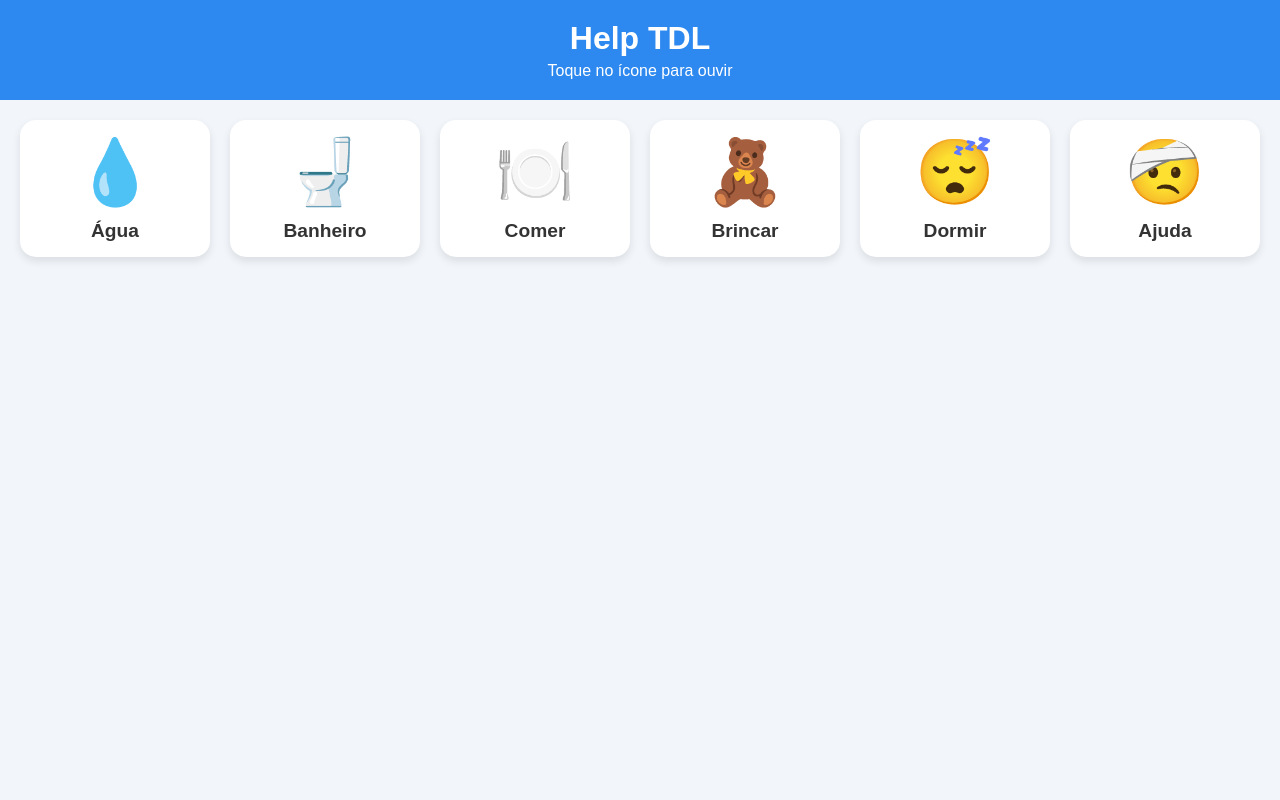
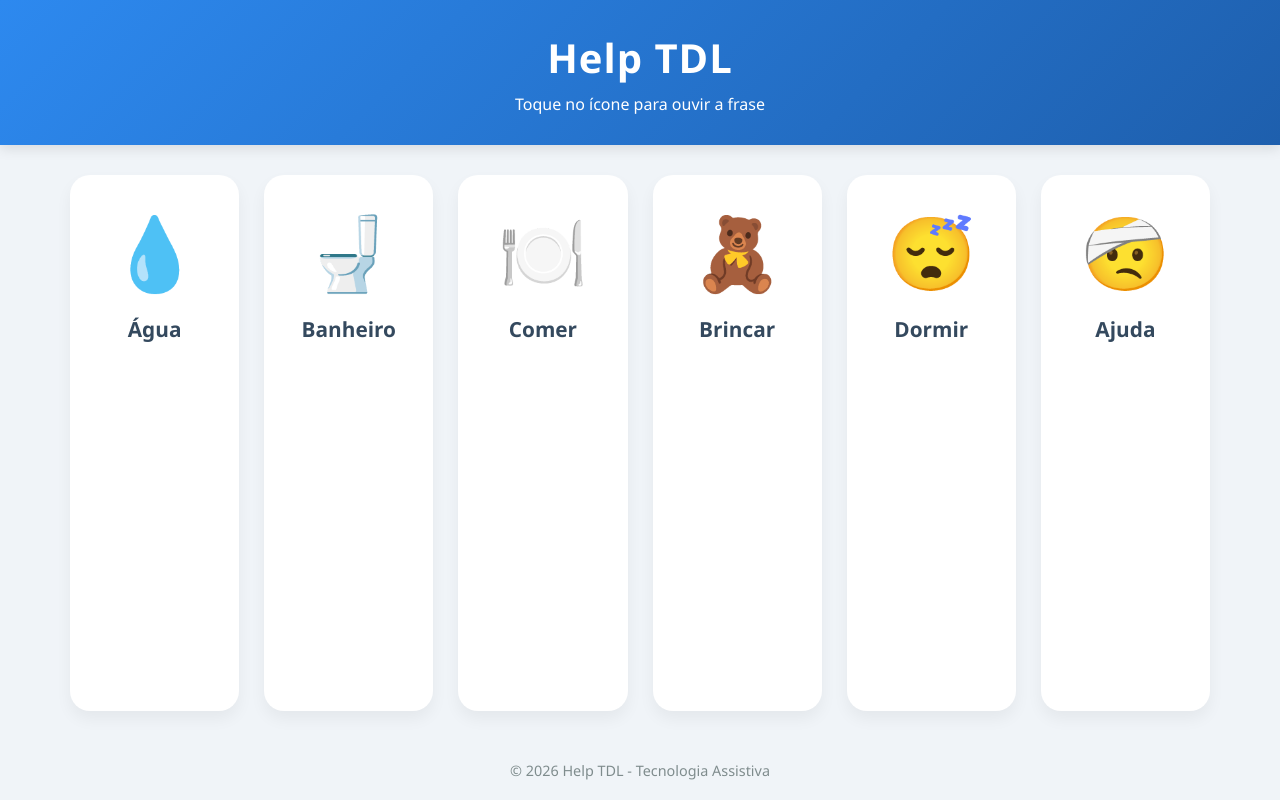
Before and after one commit to marcioowpp-dev/helptdl, a plain HTML site: page index.html in a window 1280 px wide. Drawn offline with Linux system fonts and the light colour scheme.

Commit message:
Add files via upload

```diff
--- a/index.html
+++ b/index.html
@@ -3,19 +3,22 @@
 <head>
     <meta charset="UTF-8">
     <meta name="viewport" content="width=device-width, initial-scale=1.0">
-    <title>Help TDL</title>
+    <title>Help TDL - Comunicação Assistiva</title>
     <link rel="stylesheet" href="style.css">
 </head>
 <body>
 
     <header>
         <h1>Help TDL</h1>
-        <p>Toque no ícone para ouvir</p>
+        <p>Toque no ícone para ouvir a frase</p>
     </header>
 
-    <main id="icons-container">
-        <!-- Os ícones serão gerados pelo JavaScript -->
-    </main>
+    <main id="icons-container" role="region" aria-label="Painel de comunicação">
+        </main>
+
+    <footer>
+        <p>© 2026 Help TDL - Tecnologia Assistiva</p>
+    </div>
 
     <script src="script.js"></script>
 </body>
--- a/script.js
+++ b/script.js
@@ -1,61 +1,51 @@
-// Lista de ícones e frases
-// O professor pode editar SOMENTE esta parte
+// Lista de ícones e frases configuráveis
 const icons = [
-    {
-        icon: "💧",
-        text: "Água",
-        speak: "Eu quero água"
-    },
-    {
-        icon: "🚽",
-        text: "Banheiro",
-        speak: "Quero ir ao banheiro"
-    },
-    {
-        icon: "🍽️",
-        text: "Comer",
-        speak: "Eu quero comer"
-    },
-    {
-        icon: "🧸",
-        text: "Brincar",
-        speak: "Eu quero brincar"
-    },
-    {
-        icon: "😴",
-        text: "Dormir",
-        speak: "Estou com sono"
-    },
-    {
-        icon: "🤕",
-        text: "Ajuda",
-        speak: "Preciso de ajuda"
-    }
+    { icon: "💧", text: "Água", speak: "Eu quero água" },
+    { icon: "🚽", text: "Banheiro", speak: "Quero ir ao banheiro" },
+    { icon: "🍽️", text: "Comer", speak: "Eu quero comer" },
+    { icon: "🧸", text: "Brincar", speak: "Eu quero brincar" },
+    { icon: "😴", text: "Dormir", speak: "Estou com sono" },
+    { icon: "🤕", text: "Ajuda", speak: "Preciso de ajuda" }
 ];
 
-// Função para falar o texto
+// Função principal de voz
 function speakText(text) {
+    // Interrompe qualquer fala anterior para não encavalar o som
+    window.speechSynthesis.cancel();
+
     const speech = new SpeechSynthesisUtterance(text);
     speech.lang = "pt-BR";
-    speech.rate = 0.9;
+    speech.rate = 0.9; // Velocidade levemente reduzida para clareza no TDL
+    speech.pitch = 1.0;
     window.speechSynthesis.speak(speech);
 }
 
-// Gerar os botões na tela
+// Renderização dos cards no container
 const container = document.getElementById("icons-container");
 
 icons.forEach(item => {
     const card = document.createElement("div");
     card.className = "icon-card";
 
+    // Acessibilidade: define o card como um botão para leitores de tela
+    card.setAttribute("role", "button");
+    card.setAttribute("tabindex", "0");
+    card.setAttribute("aria-label", `Pedir ${item.text}`);
+
     card.innerHTML = `
-        <div class="icon">${item.icon}</div>
+        <span class="icon" aria-hidden="true">${item.icon}</span>
         <div class="label">${item.text}</div>
     `;
 
+    // Evento de clique
     card.addEventListener("click", () => {
         speakText(item.speak);
     });
 
+    // Suporte para teclado (Enter)
+    card.addEventListener("keypress", (e) => {
+        if (e.key === "Enter") speakText(item.speak);
+    });
+
     container.appendChild(card);
 });
--- a/style.css
+++ b/style.css
@@ -2,59 +2,89 @@
     margin: 0;
     padding: 0;
     box-sizing: border-box;
-    font-family: Arial, Helvetica, sans-serif;
+    font-family: 'Segoe UI', Roboto, Helvetica, Arial, sans-serif;
 }
 
 body {
-    background-color: #f2f6fa;
-    color: #333;
+    background-color: #f0f4f8;
+    color: #2c3e50;
     min-height: 100vh;
+    display: flex;
+    flex-direction: column;
 }
 
 header {
     text-align: center;
-    padding: 20px;
-    background-color: #2d89ef;
+    padding: 30px 20px;
+    background: linear-gradient(135deg, #2d89ef 0%, #1e5fad 100%);
     color: white;
+    box-shadow: 0 4px 12px rgba(0,0,0,0.1);
 }
 
 header h1 {
-    font-size: 2rem;
-    margin-bottom: 5px;
-}
-
-header p {
-    font-size: 1rem;
+    font-size: 2.5rem;
+    margin-bottom: 8px;
+    letter-spacing: 1px;
 }
 
 main {
     display: grid;
-    grid-template-columns: repeat(auto-fit, minmax(140px, 1fr));
-    gap: 20px;
-    padding: 20px;
+    grid-template-columns: repeat(auto-fit, minmax(160px, 1fr));
+    gap: 25px;
+    padding: 30px;
+    flex: 1;
+    max-width: 1200px;
+    margin: 0 auto;
+    width: 100%;
 }
 
 .icon-card {
     background-color: white;
-    border-radius: 16px;
-    padding: 15px;
+    border-radius: 20px;
+    padding: 25px;
     text-align: center;
     cursor: pointer;
-    transition: transform 0.2s ease, box-shadow 0.2s ease;
-    box-shadow: 0 4px 8px rgba(0,0,0,0.1);
+    transition: all 0.3s cubic-bezier(0.175, 0.885, 0.32, 1.275);
+    box-shadow: 0 8px 16px rgba(0,0,0,0.05);
+    border: 2px solid transparent;
 }
 
 .icon-card:hover {
-    transform: scale(1.05);
-    box-shadow: 0 6px 12px rgba(0,0,0,0.15);
+    transform: translateY(-10px);
+    box-shadow: 0 12px 20px rgba(0,0,0,0.1);
+    border-color: #2d89ef;
+}
+
+.icon-card:active {
+    transform: scale(0.95);
 }
 
 .icon {
-    font-size: 64px;
-    margin-bottom: 10px;
+    font-size: 72px;
+    margin-bottom: 15px;
+    display: block;
 }
 
 .label {
-    font-size: 1.2rem;
-    font-weight: bold;
+    font-size: 1.3rem;
+    font-weight: 700;
+    color: #34495e;
 }
+
+footer {
+    text-align: center;
+    padding: 20px;
+    font-size: 0.9rem;
+    color: #7f8c8d;
+}
+
+/* Responsividade para telas pequenas */
+@media (max-width: 480px) {
+    main {
+        grid-template-columns: repeat(2, 1fr);
+        gap: 15px;
+        padding: 15px;
+    }
+    .icon { font-size: 50px; }
+    .label { font-size: 1.1rem; }
+}
```
